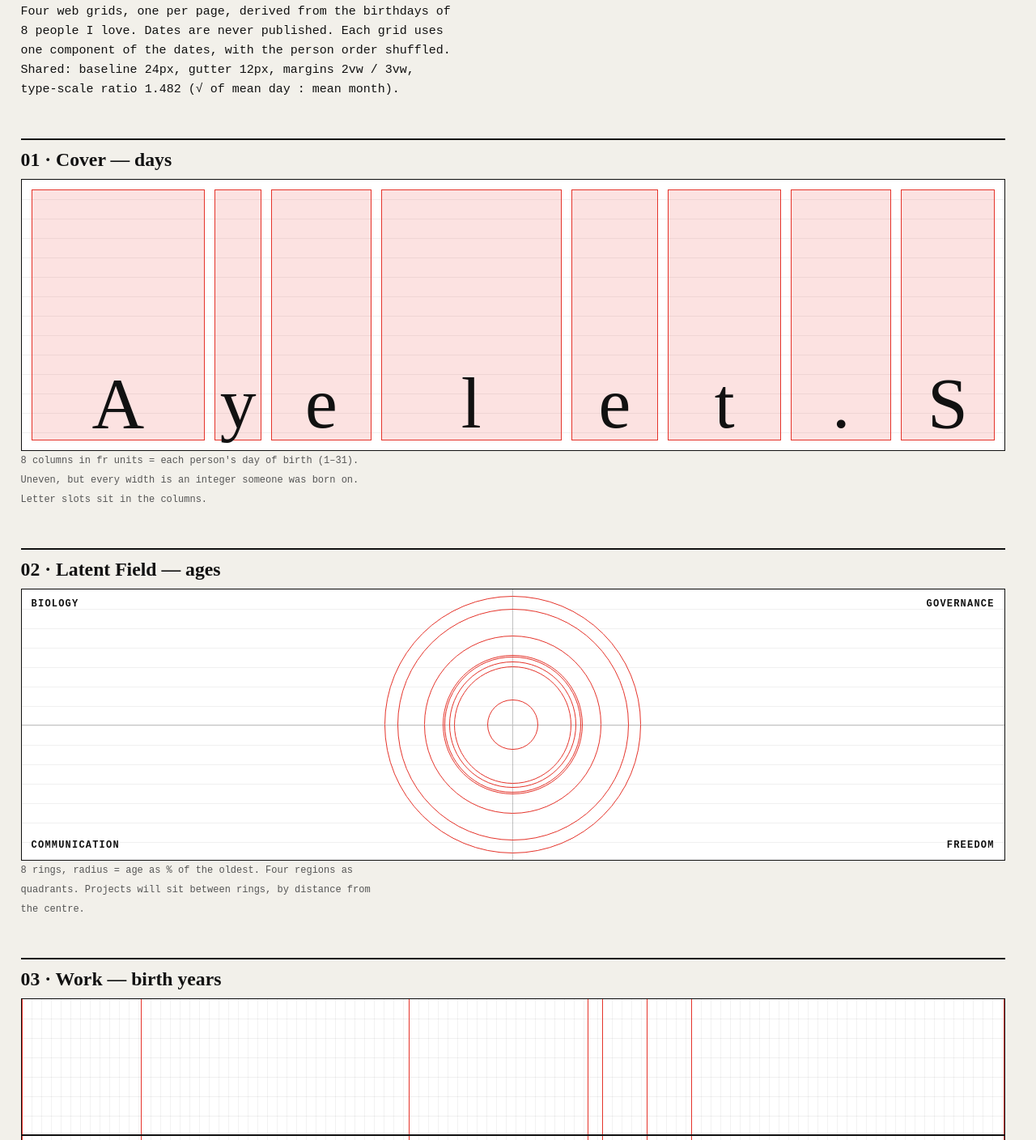
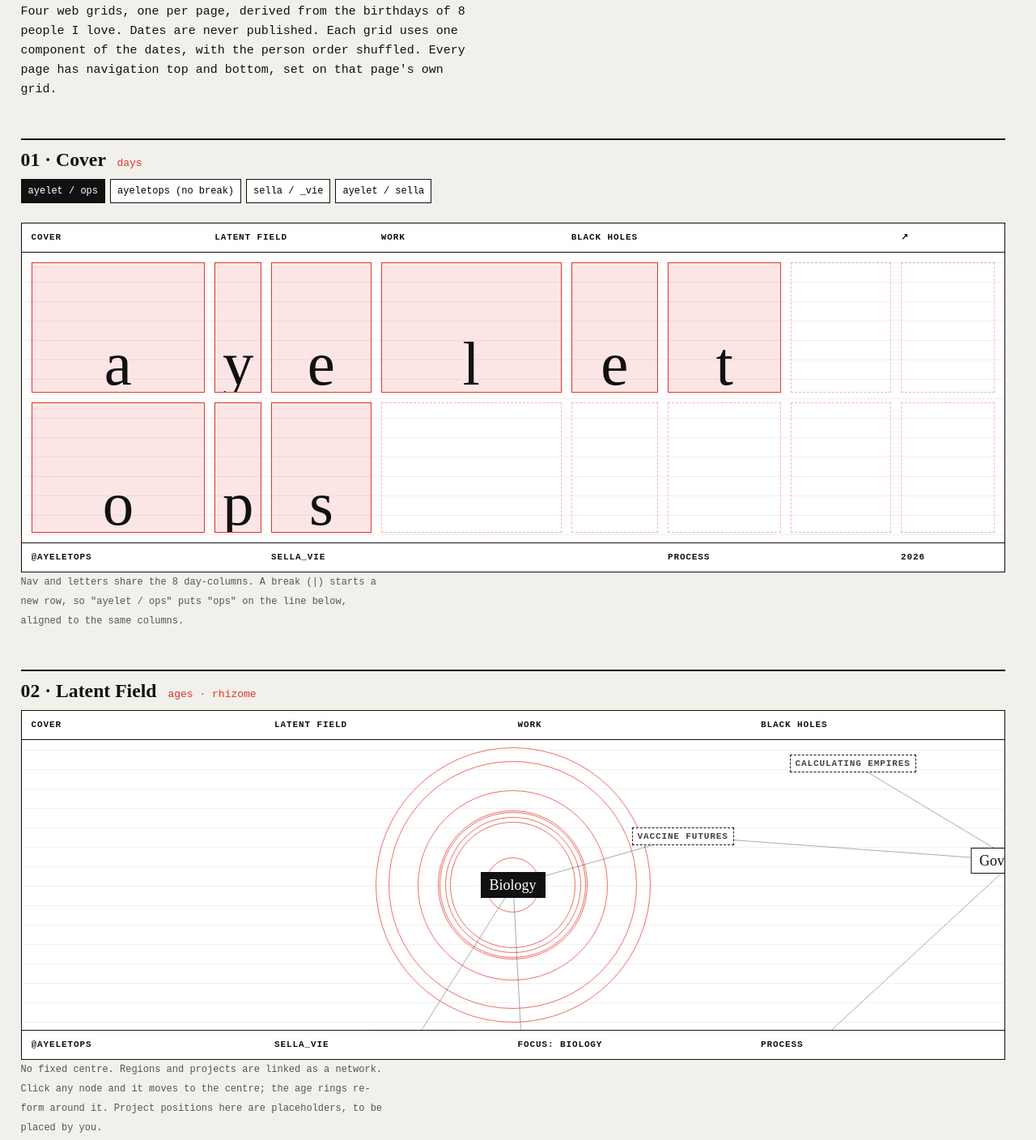
Before and after one commit to ayeletops/order-break, a plain HTML site: page docs/grids/grid-sheet.html in a window 1280 px wide. Shown: the part 121-1529 px from the top of the page at 81% size. Drawn offline with Linux system fonts and the light colour scheme.

Commit message:
Grid sheet v2: nav top/bottom, cover line breaks, rhizomatic latent field; log

```diff
--- a/docs/grids/grid-sheet.html
+++ b/docs/grids/grid-sheet.html
@@ -39,57 +39,135 @@
   h1{font:400 calc(1rem*var(--scale)*var(--scale)*var(--scale))/1 "Bodoni 72","Bodoni MT",Didot,serif;margin:0 0 var(--baseline)}
   h2{font:700 calc(1rem*var(--scale))/var(--baseline) "Rockwell","Roboto Slab",serif;margin:calc(var(--baseline)*2) 0 calc(var(--baseline)/2);
      border-top:2px solid var(--ink);padding-top:calc(var(--baseline)/2)}
-  p{margin:0 0 var(--baseline);max-width:60ch}
-  .frame{position:relative;border:1px solid var(--ink);background:#fff;height:calc(var(--baseline)*14);overflow:hidden;
+  h2 em{font:400 13px/1 "Courier New",monospace;color:var(--line);margin-left:8px}
+  p{margin:0 0 var(--baseline);max-width:62ch}
+  .note{font-size:12px;color:#555}
+  button{font:inherit;font-size:12px;border:1px solid var(--ink);background:#fff;padding:2px 8px;cursor:pointer;margin:0 6px var(--baseline) 0}
+  button[aria-pressed=true]{background:var(--ink);color:#fff}
+
+  /* FRAME = page: nav top / body / nav bottom */
+  .frame{position:relative;border:1px solid var(--ink);background:#fff;display:grid;
+         grid-template-rows:calc(var(--baseline)*1.5) 1fr calc(var(--baseline)*1.5);height:calc(var(--baseline)*18);overflow:hidden;
          background-image:linear-gradient(to bottom,rgba(0,0,0,.06) 1px,transparent 1px);background-size:100% var(--baseline)}
-  /* COVER */
-  .cover{display:grid;grid-template-columns:var(--cover-cols);gap:var(--gutter);padding:var(--gutter);height:100%}
-  .cover div{background:rgba(229,51,42,.14);border:1px solid var(--line);display:flex;align-items:flex-end;justify-content:center;
-             font:400 clamp(28px,7vw,110px)/1 "Bodoni 72","Bodoni MT",Didot,serif}
-  /* FIELD */
-  .field{position:absolute;inset:0;display:grid;place-items:center}
-  .field span{position:absolute;height:calc(var(--r)*0.95);aspect-ratio:1;border:1px solid var(--line);border-radius:50%}
-  .field i{position:absolute;inset:0;background:linear-gradient(var(--ink),var(--ink)) center/1px 100% no-repeat,linear-gradient(var(--ink),var(--ink)) center/100% 1px no-repeat;opacity:.25}
-  .field b{position:absolute;font:700 12px/1 "Courier New",monospace;text-transform:uppercase;letter-spacing:.1em}
-  /* WORK */
+  .nav{display:grid;align-items:center;gap:var(--gutter);padding:0 var(--gutter);font:700 11px/1 "Courier New",monospace;
+       text-transform:uppercase;letter-spacing:.08em;z-index:3;background:rgba(255,255,255,.85)}
+  .nav.top{border-bottom:1px solid var(--ink)} .nav.bot{border-top:1px solid var(--ink)}
+  .nav a{color:inherit;text-decoration:none;white-space:nowrap;overflow:hidden;text-overflow:ellipsis}
+  .nav a.on{text-decoration:underline;text-decoration-thickness:2px;text-underline-offset:3px}
+  .body{position:relative;overflow:hidden}
+
+  /* 01 COVER: same columns for nav and letters; rows wrap at chosen breaks */
+  .cover-cols{grid-template-columns:var(--cover-cols)}
+  .cover{display:grid;grid-template-columns:var(--cover-cols);grid-auto-rows:1fr;gap:var(--gutter);padding:var(--gutter);height:100%}
+  .cover span{background:rgba(229,51,42,.12);border:1px solid var(--line);display:flex;align-items:flex-end;justify-content:center;
+              font:400 clamp(26px,6vw,96px)/.9 "Bodoni 72","Bodoni MT",Didot,serif;overflow:hidden}
+  .cover span.empty{background:transparent;border-style:dashed;border-color:rgba(229,51,42,.35)}
+
+  /* 02 LATENT FIELD: rhizome; focused node sits in the centre; rings are ages around it */
+  .field-nav{grid-template-columns:repeat(4,1fr)}
+  .rings{position:absolute;inset:0;display:grid;place-items:center;pointer-events:none;z-index:1}
+  .rings span{position:absolute;height:calc(var(--r)*0.95);aspect-ratio:1;border:1px solid var(--line);border-radius:50%;opacity:.7}
+  .layer{position:absolute;left:50%;top:50%;width:0;height:0;transition:transform .9s cubic-bezier(.6,0,.2,1);z-index:2}
+  .layer svg{position:absolute;left:-600px;top:-400px;width:1200px;height:800px;overflow:visible;pointer-events:none}
+  .node{position:absolute;transform:translate(-50%,-50%);cursor:pointer;font:700 11px/1.1 "Courier New",monospace;text-transform:uppercase;
+        letter-spacing:.08em;background:#fff;border:1px solid var(--ink);padding:4px 6px;white-space:nowrap}
+  .node.region{font:400 18px/1 "Bodoni 72","Bodoni MT",Didot,serif;text-transform:none;letter-spacing:0;padding:6px 10px}
+  .node.proj{border-style:dashed;color:#444}
+  .node.focus{background:var(--ink);color:#fff}
+
+  /* 03 WORK */
+  .work-cols{grid-template-columns:var(--work-intervals)}
   .work{display:grid;grid-template-columns:var(--work-intervals);height:100%}
   .work div{border-left:1px solid var(--line);background:repeating-linear-gradient(90deg,transparent 0 calc(var(--gutter) - 1px),rgba(0,0,0,.05) 0 var(--gutter))}
   .work div:last-child{border-right:1px solid var(--line)}
   .work-axis{position:absolute;left:0;right:0;top:50%;border-top:2px solid var(--ink)}
-  /* HOLES */
-  .holes{display:grid;grid-template-columns:repeat(12,1fr);gap:var(--gutter);padding:var(--gutter);height:100%;position:relative}
-  .holes .m{border-left:1px dashed rgba(0,0,0,.2)}
-  .holes .h{grid-row:1;grid-column:var(--col);align-self:center;justify-self:center;
-            width:calc(var(--size)*1.4vw + 12px);aspect-ratio:1;border-radius:50%;
-            background:radial-gradient(circle,#000 55%,rgba(0,0,0,.35) 70%,transparent 72%)}
-  .note{font-size:12px;color:#555}
-  @media (max-width:640px){.frame{height:calc(var(--baseline)*10)}.cover div{font-size:28px}}
+
+  /* 04 BLACK HOLES (unresolved) */
+  .holes-cols{grid-template-columns:repeat(12,1fr)}
+  .holes{display:grid;grid-template-columns:repeat(12,1fr);gap:var(--gutter);padding:var(--gutter);height:100%}
+  .holes .m{border-left:1px dashed rgba(0,0,0,.2);grid-row:1}
+  .holes .h{grid-row:1;grid-column:var(--col);align-self:center;justify-self:center;width:calc(var(--size)*1.4vw + 12px);aspect-ratio:1;
+            border-radius:50%;background:radial-gradient(circle,#000 55%,rgba(0,0,0,.35) 70%,transparent 72%)}
+  @media (max-width:640px){.frame{height:calc(var(--baseline)*14)}.nav{font-size:9px}}
 </style></head>
 <body>
 <h1>Grid family</h1>
-<p>Four web grids, one per page, derived from the birthdays of 8 people I love. Dates are never published. Each grid uses one component of the dates, with the person order shuffled. Shared: baseline <code>24px</code>, gutter <code>12px</code>, margins <code>2vw / 3vw</code>, type-scale ratio <code>1.482</code> (√ of mean day : mean month).</p>
+<p>Four web grids, one per page, derived from the birthdays of 8 people I love. Dates are never published. Each grid uses one component of the dates, with the person order shuffled. Every page has navigation top and bottom, set on that page's own grid.</p>
 
-<h2>01 · Cover — days</h2>
-<div class="frame"><div class="cover"><div>A</div><div>y</div><div>e</div><div>l</div><div>e</div><div>t</div><div>.</div><div>S</div></div></div>
-<p class="note">8 columns in fr units = each person's day of birth (1–31). Uneven, but every width is an integer someone was born on. Letter slots sit in the columns.</p>
+<h2>01 · Cover <em>days</em></h2>
+<button data-name="ayelet|ops" aria-pressed="true">ayelet / ops</button><button data-name="ayeletops">ayeletops (no break)</button><button data-name="sella|_vie">sella / _vie</button><button data-name="ayelet|sella">ayelet / sella</button>
+<div class="frame">
+  <nav class="nav top cover-cols"><a class="on">Cover</a><a style="grid-column:span 2">Latent Field</a><a>Work</a><a style="grid-column:span 2">Black Holes</a><a></a><a>↗</a></nav>
+  <div class="body"><div class="cover" id="cover"></div></div>
+  <nav class="nav bot cover-cols"><a>@ayeletops</a><a></a><a style="grid-column:span 2">sella_vie</a><a></a><a>process</a><a></a><a>2026</a></nav>
+</div>
+<p class="note">Nav and letters share the 8 day-columns. A break (|) starts a new row, so "ayelet / ops" puts "ops" on the line below, aligned to the same columns.</p>
 
-<h2>02 · Latent Field — ages</h2>
-<div class="frame"><div class="field"><i></i>
-<span class="ring-1"></span><span class="ring-2"></span><span class="ring-3"></span><span class="ring-4"></span>
-<span class="ring-5"></span><span class="ring-6"></span><span class="ring-7"></span><span class="ring-8"></span>
-<b style="top:12px;left:12px">Biology</b><b style="top:12px;right:12px">Governance</b>
-<b style="bottom:12px;left:12px">Communication</b><b style="bottom:12px;right:12px">Freedom</b></div></div>
-<p class="note">8 rings, radius = age as % of the oldest. Four regions as quadrants. Projects will sit between rings, by distance from the centre.</p>
+<h2>02 · Latent Field <em>ages · rhizome</em></h2>
+<div class="frame" id="fieldframe">
+  <nav class="nav top field-nav"><a>Cover</a><a class="on">Latent Field</a><a>Work</a><a>Black Holes</a></nav>
+  <div class="body" id="field">
+    <div class="rings"><span class="ring-1"></span><span class="ring-2"></span><span class="ring-3"></span><span class="ring-4"></span>
+      <span class="ring-5"></span><span class="ring-6"></span><span class="ring-7"></span><span class="ring-8"></span></div>
+    <div class="layer" id="layer"><svg id="links"></svg></div>
+  </div>
+  <nav class="nav bot field-nav"><a>@ayeletops</a><a>sella_vie</a><a>focus: <b id="focusname">Biology</b></a><a>process</a></nav>
+</div>
+<p class="note">No fixed centre. Regions and projects are linked as a network. Click any node and it moves to the centre; the age rings re-form around it. Project positions here are placeholders, to be placed by you.</p>
 
-<h2>03 · Work — birth years</h2>
-<div class="frame"><div class="work"><div></div><div></div><div></div><div></div><div></div><div></div><div></div></div><div class="work-axis"></div></div>
-<p class="note">7 horizontal intervals = the gaps between the 8 birth years (sorted). The CV timeline scrolls through this rhythm. Their years measure mine.</p>
+<h2>03 · Work <em>birth years</em></h2>
+<div class="frame">
+  <nav class="nav top work-cols"><a>Cover</a><a>Latent Field</a><a class="on">Work</a><a></a><a></a><a></a><a>Black Holes</a></nav>
+  <div class="body"><div class="work"><div></div><div></div><div></div><div></div><div></div><div></div><div></div></div><div class="work-axis"></div></div>
+  <nav class="nav bot work-cols"><a>@ayeletops</a><a>sella_vie</a><a></a><a></a><a></a><a></a><a>process</a></nav>
+</div>
+<p class="note">Kept as is. 7 intervals = the gaps between the 8 birth years. The CV timeline scrolls left to right through this rhythm.</p>
 
-<h2>04 · Black Holes — months</h2>
-<div class="frame"><div class="holes">
-<div class="m"></div><div class="m"></div><div class="m"></div><div class="m"></div><div class="m"></div><div class="m"></div>
-<div class="m"></div><div class="m"></div><div class="m"></div><div class="m"></div><div class="m"></div><div class="m"></div>
-<div class="h hole-1"></div><div class="h hole-2"></div><div class="h hole-3"></div><div class="h hole-4"></div>
-<div class="h hole-5"></div><div class="h hole-6"></div><div class="h hole-7"></div><div class="h hole-8"></div></div></div>
-<p class="note">A 12-column grid, the generic default, but each column is a month. 8 birth months mark positions; month value sets void size. 5 voids will occupy 5 of them.</p>
+<h2>04 · Black Holes <em>months · unresolved</em></h2>
+<div class="frame">
+  <nav class="nav top holes-cols"><a>Cover</a><a></a><a>Latent</a><a>Field</a><a></a><a>Work</a><a></a><a></a><a class="on">Black</a><a class="on">Holes</a><a></a><a></a></nav>
+  <div class="body"><div class="holes">
+    <div class="m" style="grid-column:1"></div><div class="m" style="grid-column:2"></div><div class="m" style="grid-column:3"></div><div class="m" style="grid-column:4"></div>
+    <div class="m" style="grid-column:5"></div><div class="m" style="grid-column:6"></div><div class="m" style="grid-column:7"></div><div class="m" style="grid-column:8"></div>
+    <div class="m" style="grid-column:9"></div><div class="m" style="grid-column:10"></div><div class="m" style="grid-column:11"></div><div class="m" style="grid-column:12"></div>
+    <div class="h hole-1"></div><div class="h hole-2"></div><div class="h hole-3"></div><div class="h hole-4"></div>
+    <div class="h hole-5"></div><div class="h hole-6"></div><div class="h hole-7"></div><div class="h hole-8"></div></div></div>
+  <nav class="nav bot holes-cols"><a>@ayeletops</a><a></a><a>sella_vie</a><a></a><a></a><a></a><a></a><a></a><a></a><a></a><a></a><a>process</a></nav>
+</div>
+<p class="note">Open. Placeholder only, to be decided.</p>
+
+<script>
+/* COVER: fill slots row by row; '|' forces a new row */
+const cover=document.getElementById('cover');
+function setName(n){
+  cover.innerHTML='';const COLS=8;
+  n.split('|').forEach(part=>{
+    const letters=[...part];
+    for(let i=0;i<Math.ceil(letters.length/COLS)*COLS;i++){
+      const s=document.createElement('span');s.textContent=letters[i]||'';if(!letters[i])s.className='empty';cover.appendChild(s);}
+  });
+}
+document.querySelectorAll('button[data-name]').forEach(b=>b.onclick=()=>{
+  document.querySelectorAll('button[data-name]').forEach(x=>x.setAttribute('aria-pressed',x===b));setName(b.dataset.name);});
+setName('ayelet|ops');
+
+/* LATENT FIELD: rhizome. Coordinates are placeholders in a 1200x800 space centred on 0,0 */
+const nodes=[
+ {id:'Biology',x:-300,y:-170,t:'region'},{id:'Governance',x:320,y:-200,t:'region'},
+ {id:'Communication',x:-280,y:210,t:'region'},{id:'Freedom',x:330,y:180,t:'region'},
+ {id:'Vaccine Futures',x:-90,y:-230,t:'proj'},{id:'Frequencies',x:60,y:40,t:'proj'},
+ {id:'Urban Healing',x:-420,y:20,t:'proj'},{id:'In the Zone',x:170,y:300,t:'proj'},
+ {id:'Peres Center',x:440,y:-20,t:'proj'},{id:'Calculating Empires',x:120,y:-320,t:'proj'}];
+const links=[['Biology','Vaccine Futures'],['Governance','Vaccine Futures'],['Biology','Urban Healing'],['Communication','Frequencies'],
+ ['Governance','Frequencies'],['Freedom','Frequencies'],['Freedom','In the Zone'],['Communication','In the Zone'],['Governance','Peres Center'],
+ ['Freedom','Peres Center'],['Governance','Calculating Empires'],['Communication','Urban Healing'],['Biology','Communication'],['Governance','Freedom']];
+const layer=document.getElementById('layer'),svg=document.getElementById('links'),byId={};
+links.forEach(([a,b])=>{const A=nodes.find(n=>n.id===a),B=nodes.find(n=>n.id===b);
+  svg.innerHTML+=`<line x1="${A.x+600}" y1="${A.y+400}" x2="${B.x+600}" y2="${B.y+400}" stroke="#111" stroke-opacity=".35" stroke-width="1"/>`;});
+nodes.forEach(n=>{const d=document.createElement('div');d.className='node '+n.t;d.textContent=n.id;d.style.left=n.x+'px';d.style.top=n.y+'px';
+  d.onclick=()=>focus(n);layer.appendChild(d);byId[n.id]=d;});
+function focus(n){Object.values(byId).forEach(d=>d.classList.remove('focus'));byId[n.id].classList.add('focus');
+  layer.style.transform=`translate(${-n.x}px,${-n.y}px)`;document.getElementById('focusname').textContent=n.id;}
+focus(nodes[0]);
+</script>
 </body></html>
```
Also changed, not shown: 1 other file.
